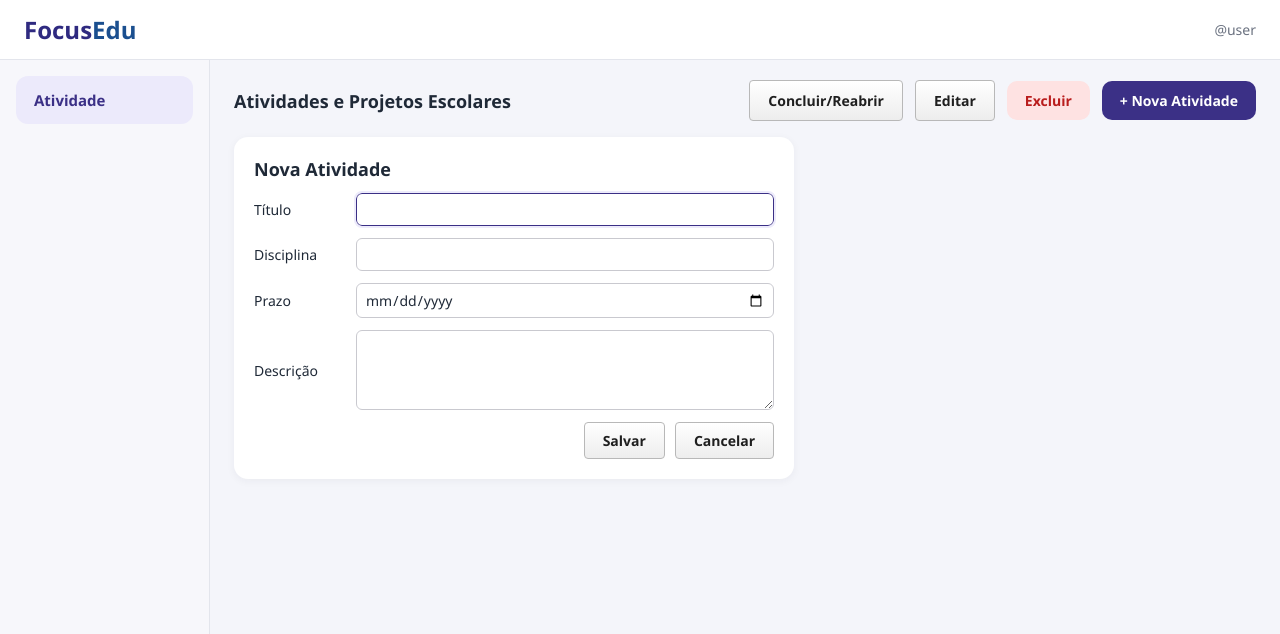
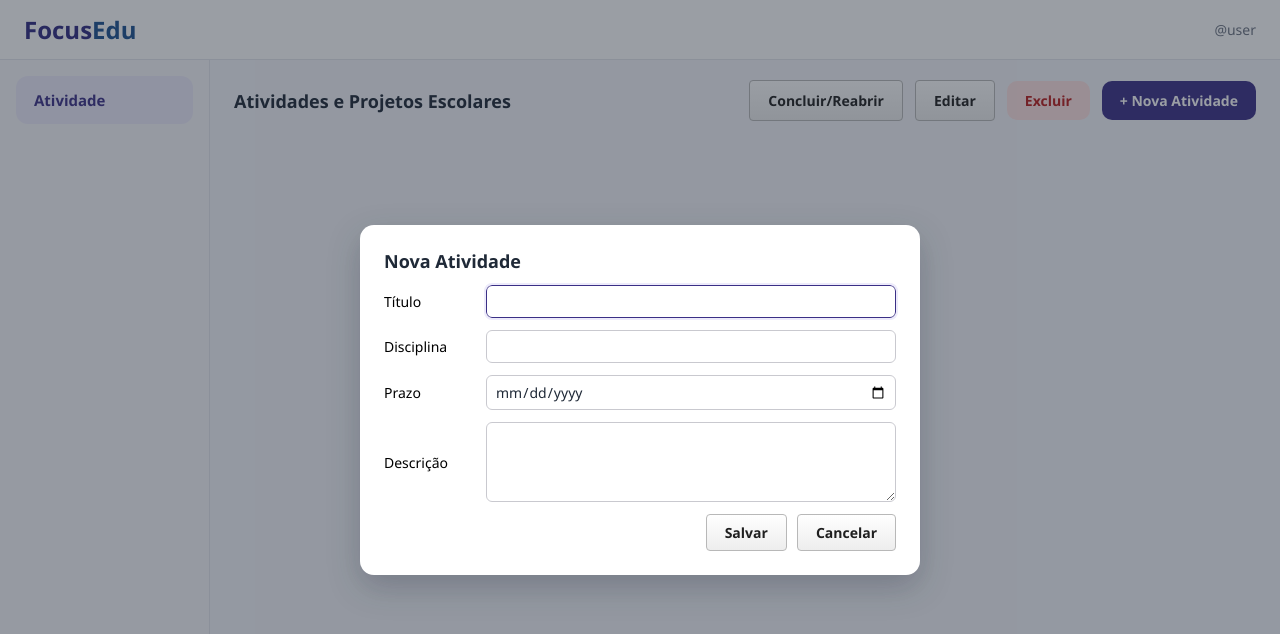
Before and after one commit to RicardoAlSi/FocusEduElectron, an Electron app: page src/index.html in a window 1280 px wide. Both pictures are taken after a click on the item "+ Nova Atividade". Shown: the top 634 px of the page. Drawn offline with Linux system fonts and the light colour scheme; no server answers.

Commit message:
ajusta formulário de preenchimento e transforma em modal

```diff
--- a/main.js
+++ b/main.js
@@ -10,8 +10,8 @@ let janela;
 
 function criarJanela() {
   janela = new BrowserWindow({
-    width: 1000,
-    height: 700,
+    width: 1280,
+    height: 720,
     webPreferences: {
       preload: path.join(__dirname, 'preload.js'),
       contextIsolation: true,
--- a/src/index.html
+++ b/src/index.html
@@ -28,7 +28,8 @@
         </ul>
       </div>
 
-      <form id="formulario" class="formulario" hidden>
+      <dialog id="modal-formulario" class="modal">
+      <form id="formulario" class="formulario">
         <h3 id="titulo-formulario">Nova Atividade</h3>
         <label>Título
           <input type="text" id="campo-titulo" required>
@@ -47,6 +48,7 @@
           <button type="button" id="btn-cancelar">Cancelar</button>
         </div>
       </form>
+      </dialog>
 
       <ul id="lista"></ul>
     </section>
--- a/src/renderer.js
+++ b/src/renderer.js
@@ -3,6 +3,7 @@ let selecionadoId = null;
 let editandoId = null;
 
 const lista = document.getElementById('lista');
+const modalFormulario = document.getElementById('modal-formulario');
 const formulario = document.getElementById('formulario');
 const tituloFormulario = document.getElementById('titulo-formulario');
 const campoTitulo = document.getElementById('campo-titulo');
@@ -97,15 +98,19 @@ function abrirFormulario(registro) {
   campoDisciplina.value = registro ? registro.disciplina : '';
   campoPrazo.value = registro ? registro.prazo : '';
   campoDescricao.value = registro ? (registro.descricao || '') : '';
-  formulario.hidden = false;
+  if (!modalFormulario.open) modalFormulario.showModal();
   campoTitulo.focus();
 }
 
 function fecharFormulario() {
-  formulario.hidden = true;
+  modalFormulario.close();
+}
+
+// Dispara ao fechar por qualquer meio (Salvar, Cancelar ou tecla Esc).
+modalFormulario.addEventListener('close', () => {
   editandoId = null;
   formulario.reset();
-}
+});
 
 function obterSelecionado() {
   const registro = registros.find((r) => r.id === selecionadoId);
--- a/src/style.css
+++ b/src/style.css
@@ -234,20 +234,26 @@ button,
   color: #6B7280;
 }
 
+.modal {
+  width: min(560px, calc(100% - 32px));
+  padding: 0;
+  border: none;
+  border-radius: 14px;
+  background: #FFFFFF;
+  box-shadow: 0 12px 32px rgba(31, 41, 55, 0.25);
+}
+
+.modal::backdrop {
+  background: rgba(31, 41, 55, 0.45);
+}
+
 .formulario {
-  width: min(560px, 100%);
-  padding: 20px;
+  width: 100%;
+  padding: 24px;
   display: grid;
   grid-template-columns: 90px 1fr;
   align-items: center;
   gap: 12px;
-  border-radius: 14px;
-  background: #FFFFFF;
-  box-shadow: 0 2px 8px rgba(31, 41, 55, 0.05);
-}
-
-.formulario[hidden] {
-  display: none;
 }
 
 .formulario h3 {
```
